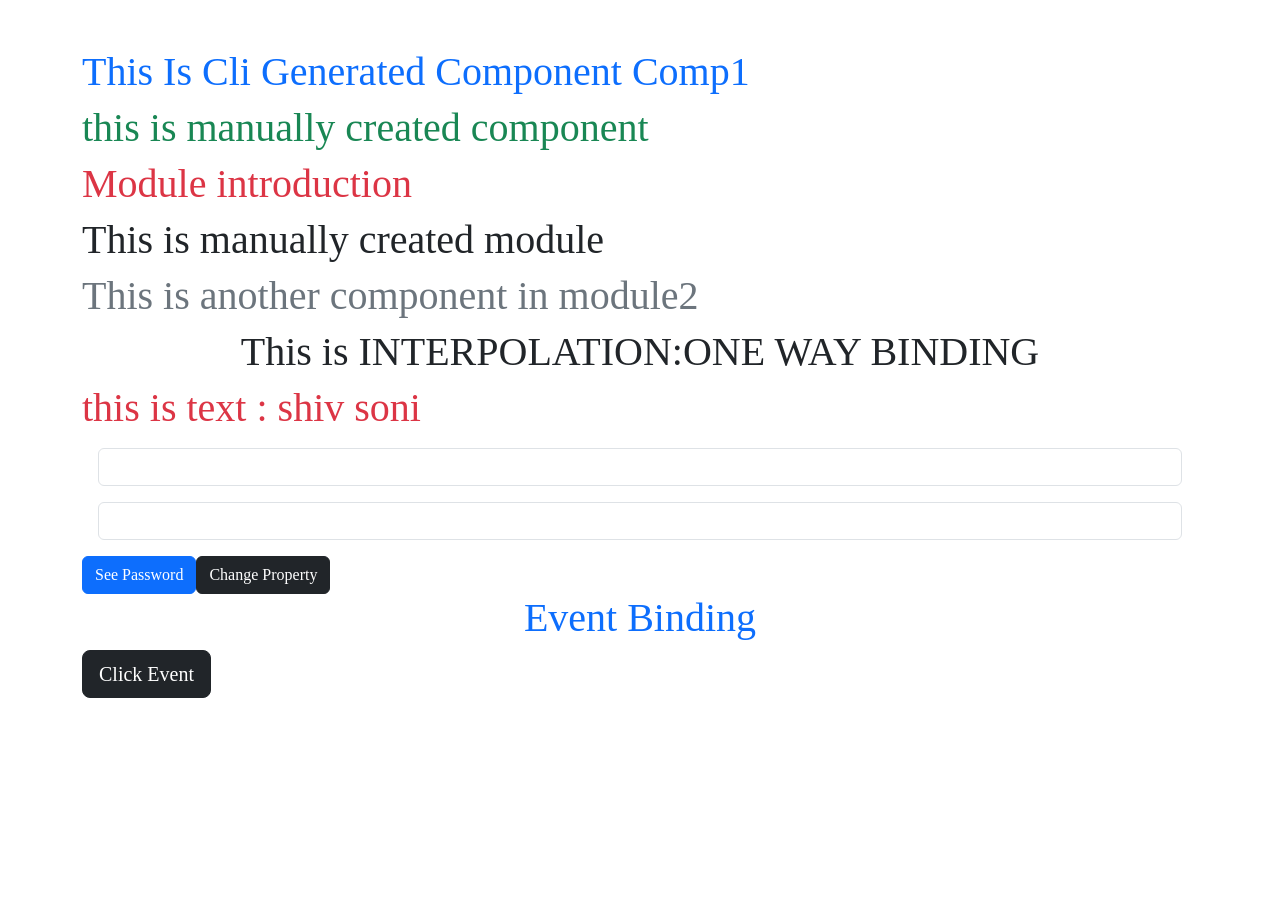
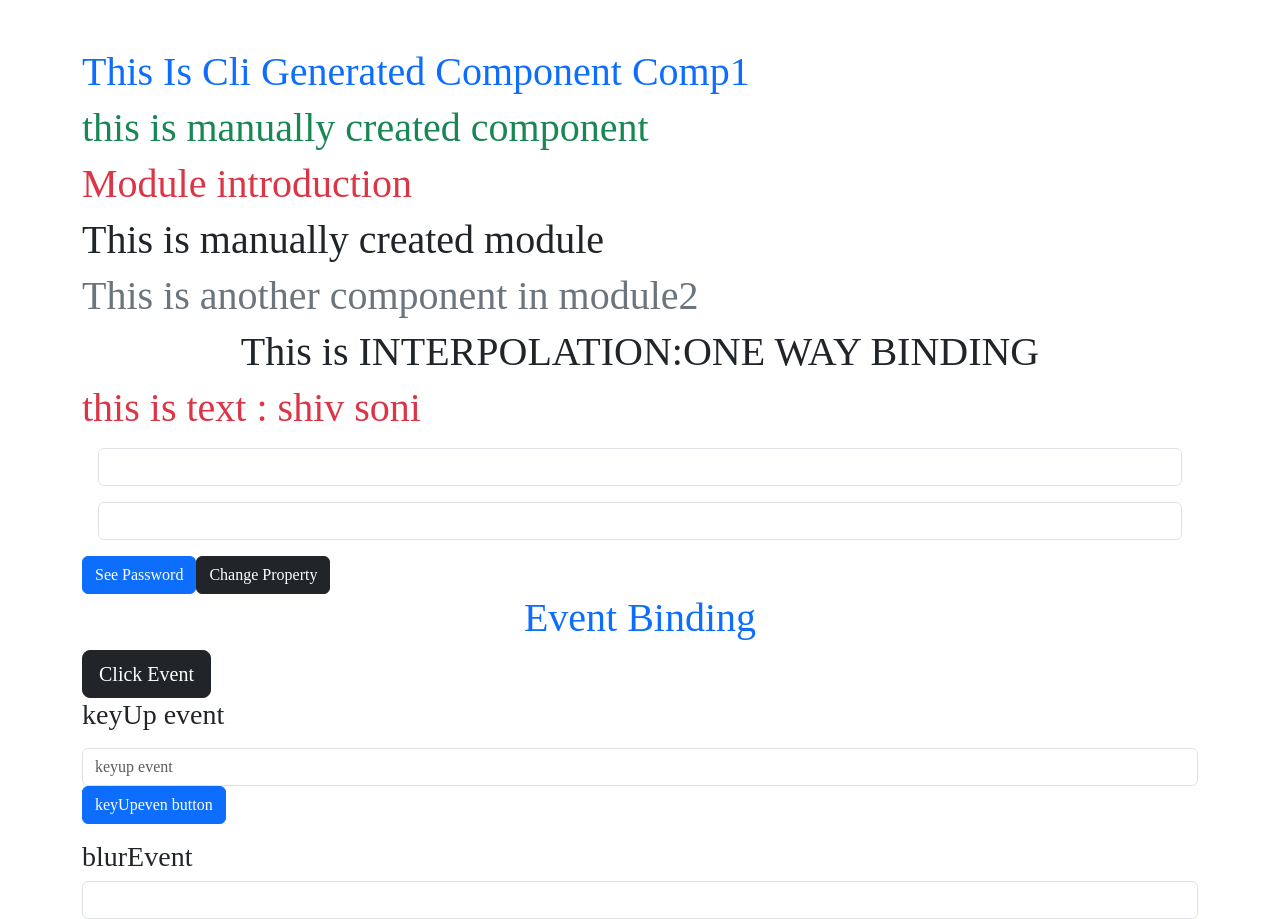
Before and after one commit to Shiv392/Complete-ANGULAR, an Angular app in the folder angular_complete/: page / in a window 1280 px wide. Before the commit the page ends 800 px from the top, so only its background shows below. Built offline with nearby package versions, Linux system fonts and the light colour scheme.

Commit message:
added eventbinding

```diff
--- a/angular_complete/angular.json
+++ b/angular_complete/angular.json
@@ -25,9 +25,10 @@
               "src/assets"
             ],
             "styles": [
-              "src/styles.css"
+              "src/styles.css",
+              "node_modules/bootstrap/dist/css/bootstrap.min.css"
             ],
-            "scripts": []
+            "scripts": ["node_modules/bootstrap/dist/js/bootstrap.min.js"]
           },
           "configurations": {
             "production": {
--- a/angular_complete/package.json
+++ b/angular_complete/package.json
@@ -18,6 +18,7 @@
     "@angular/platform-browser": "^15.0.0",
     "@angular/platform-browser-dynamic": "^15.0.0",
     "@angular/router": "^15.0.0",
+    "bootstrap": "^5.3.0",
     "rxjs": "~7.5.0",
     "tslib": "^2.3.0",
     "zone.js": "~0.12.0"
@@ -27,6 +28,7 @@
     "@angular/cli": "~15.0.4",
     "@angular/compiler-cli": "^15.0.0",
     "@types/jasmine": "~4.3.0",
+    "@types/jquery": "^3.5.16",
     "jasmine-core": "~4.5.0",
     "karma": "~6.4.0",
     "karma-chrome-launcher": "~3.1.0",
--- a/angular_complete/src/app/ONE_WAY_BINDING/eventbinding/eventbinding.component.html
+++ b/angular_complete/src/app/ONE_WAY_BINDING/eventbinding/eventbinding.component.html
@@ -1,2 +1,11 @@
 <h1 class="text text-primary text-center">Event Binding</h1>
 <button (click)="clickbtn()" class="btn btn-dark btn-lg">Click Event</button>
+<h3 class="text text-dark">keyUp event</h3>
+<div class="col mt-3">
+<input type="text" #inputkeyup (keyup)="getData(inputkeyup.value)" class="form-control" placeholder="keyup event">
+<button class="btn btn-primary" (click)="getinputdata()">keyUpeven button</button>
+</div>
+<div class="col mt-3">
+<h3 class="text text-dark">blurEvent</h3>
+<input type="text" #blurevent (blur)="getBlur(blurevent.value)" class="form-control">
+</div>
--- a/angular_complete/src/app/ONE_WAY_BINDING/eventbinding/eventbinding.component.ts
+++ b/angular_complete/src/app/ONE_WAY_BINDING/eventbinding/eventbinding.component.ts
@@ -6,7 +6,18 @@ import { Component } from '@angular/core';
   styleUrls: ['./eventbinding.component.css']
 })
 export class EventbindingComponent {
+  str:string="";
 clickbtn(){
   alert('this is button')
 }
+getData(e:string){
+  console.log(e);
+  this.str+=e
 }
+getinputdata(){
+ alert(this.str)
+}
+getBlur(e:string){
+  alert(`blue event ${e}`)
+}
+}
--- a/angular_complete/src/app/app.module.ts
+++ b/angular_complete/src/app/app.module.ts
@@ -12,6 +12,7 @@ import { InterpolationComponent } from './ONE_WAY_BINDING/interpolation/interpol
 import { ProperybindingComponent } from './ONE_WAY_BINDING/properybinding/properybinding.component';
 import { EventbindingComponent } from './ONE_WAY_BINDING/eventbinding/eventbinding.component';
 
+
 @NgModule({
   declarations: [
     AppComponent,
@@ -20,6 +21,7 @@ import { EventbindingComponent } from './ONE_WAY_BINDING/eventbinding/eventbindi
     InterpolationComponent,
     ProperybindingComponent,
     EventbindingComponent,
+
     ],
   imports: [
     BrowserModule,
```
Also changed, not shown: 1 other file (tests, documents, lock files or other folders).
